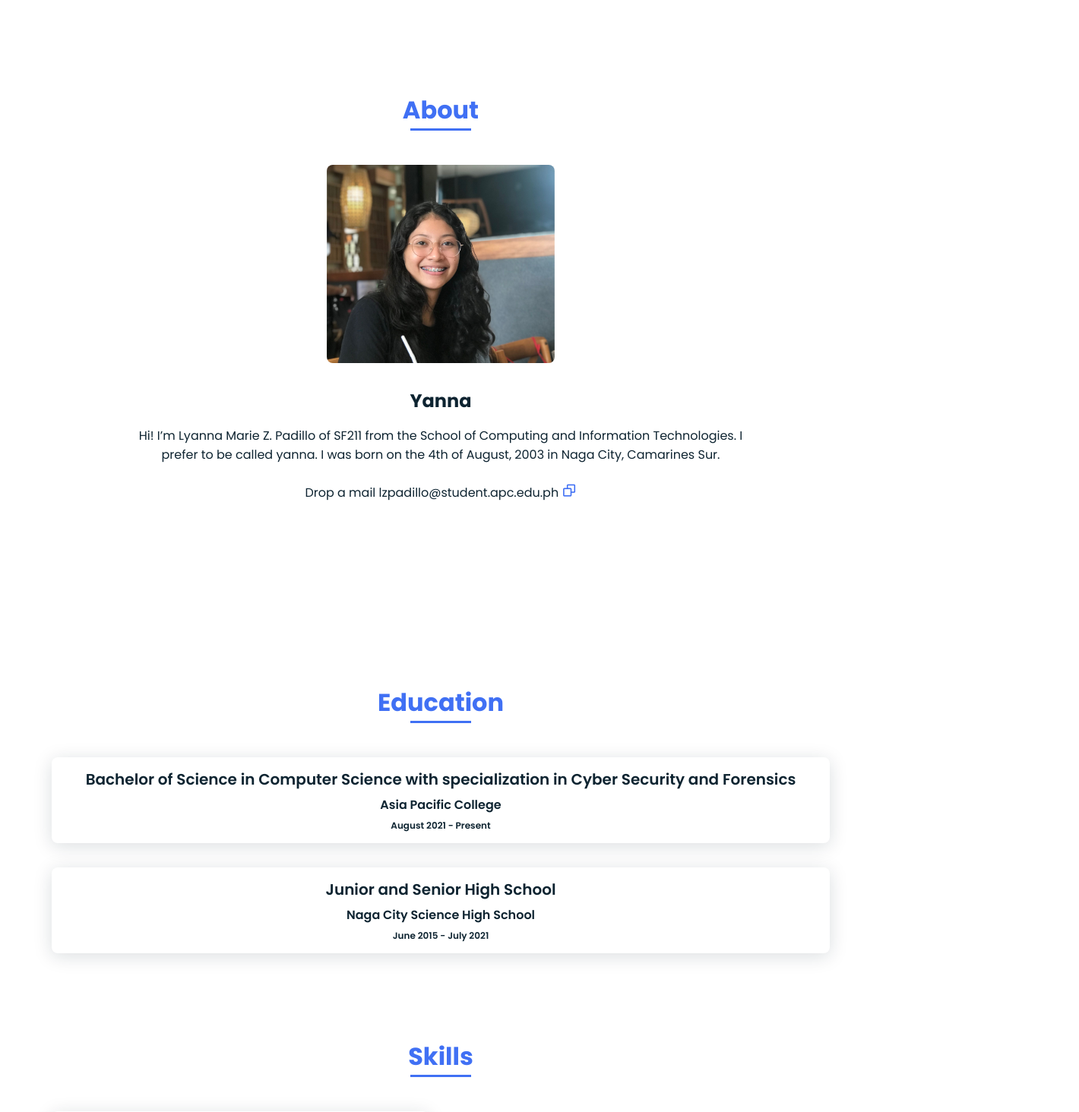
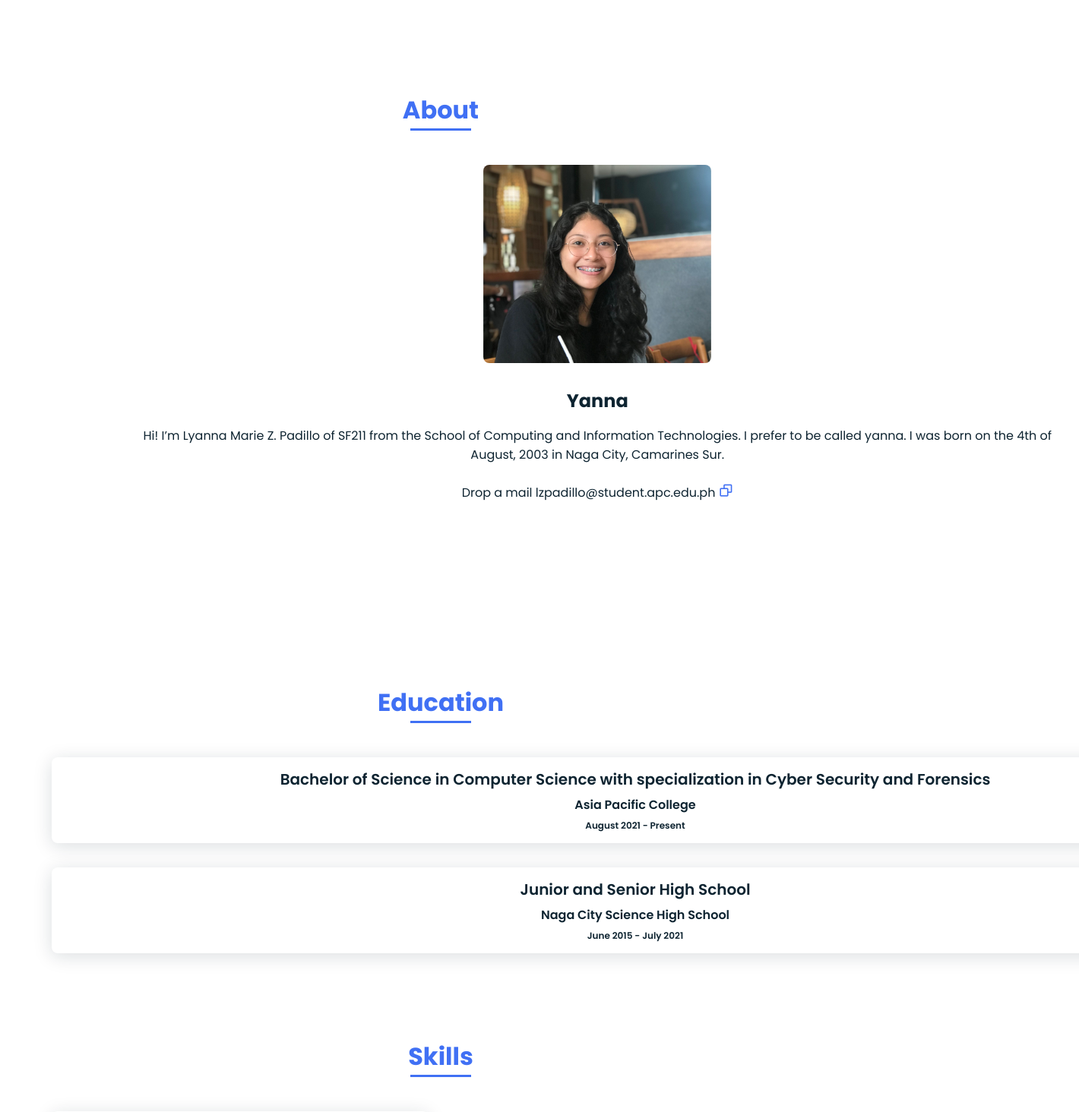
Before and after one commit to yannapadillo/lab2, a PHP site: page / in a window 1680 px wide; the page is wider, and only the part inside the window is pictured. Shown: the part 855-2319 px from the top of that part at 76% size, without its empty margins (260-1680 px from the left). Run offline with PHP 8.4, Linux system fonts and the light colour scheme.

Commit message:
Lesson 27.1 - Grid Intro

```diff
--- a/week3/assets/css/styles.css
+++ b/week3/assets/css/styles.css
@@ -128,7 +128,7 @@ img {
 .bd-grid {
   max-width: 1024px;
   display: grid;
-  grid-template-columns: 100%;
+  grid-template-columns: 150%;
   grid-column-gap: 2rem;
   width: calc(100% - 2rem);
   margin-left: var(--mb-2);
```
